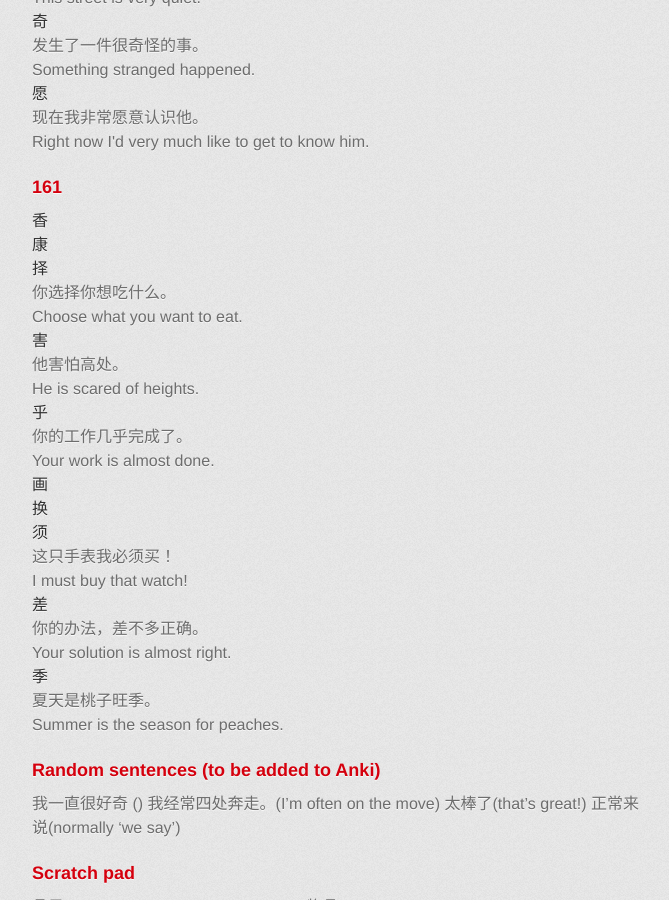
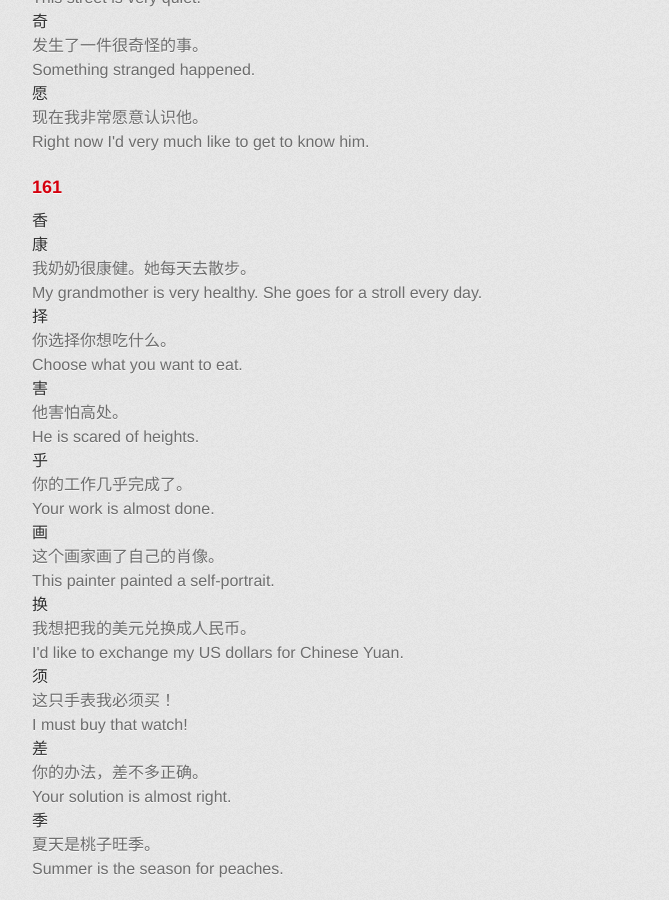
Before and after one commit to axiomiety/axiomiety.github.io, a Jekyll site: the page built from llog/mandarin.markdown, in a window 1280 px wide and 900 px high, scrolled down 11416 px. Shown: the whole window, without its empty margins (298-967 px from the left). Built offline with Jekyll 4.4.1, drawn with Linux system fonts in a browser that asks for light colours; nearby versions of some CDN libraries; some web fonts are replaced.

Commit message:
mandarin

```diff
--- a/llog/mandarin.markdown
+++ b/llog/mandarin.markdown
@@ -567,8 +567,8 @@ Character|Sentence|Translation
   <dd></dd>
   <dd></dd>
   <dt>康</dt>
-  <dd></dd>
-  <dd></dd>
+  <dd>我奶奶很康健。她每天去散步。</dd>
+  <dd>My grandmother is very healthy. She goes for a stroll every day.</dd>
   <dt>择</dt>
   <dd>你选择你想吃什么。</dd>
   <dd>Choose what you want to eat.</dd>
@@ -579,11 +579,11 @@ Character|Sentence|Translation
   <dd>你的工作几乎完成了。</dd>
   <dd>Your work is almost done.</dd>
   <dt>画</dt>
-  <dd></dd>
-  <dd></dd>
+  <dd>这个画家画了自己的肖像。</dd>
+  <dd>This painter painted a self-portrait.</dd>
   <dt>换</dt>
-  <dd></dd>
-  <dd></dd>
+  <dd>我想把我的美元兑换成人民币。</dd>
+  <dd>I'd like to exchange my US dollars for Chinese Yuan.</dd>
   <dt>须</dt>
   <dd>这只手表我必须买！</dd>
   <dd>I must buy that watch!</dd>
```
